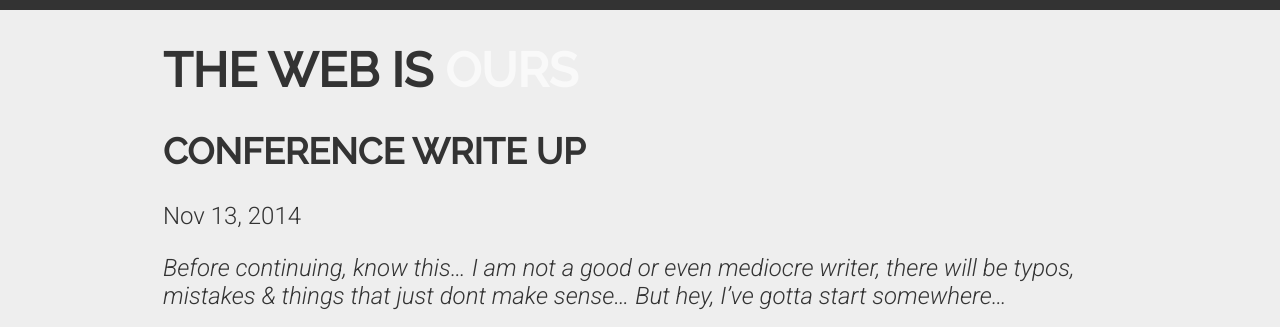
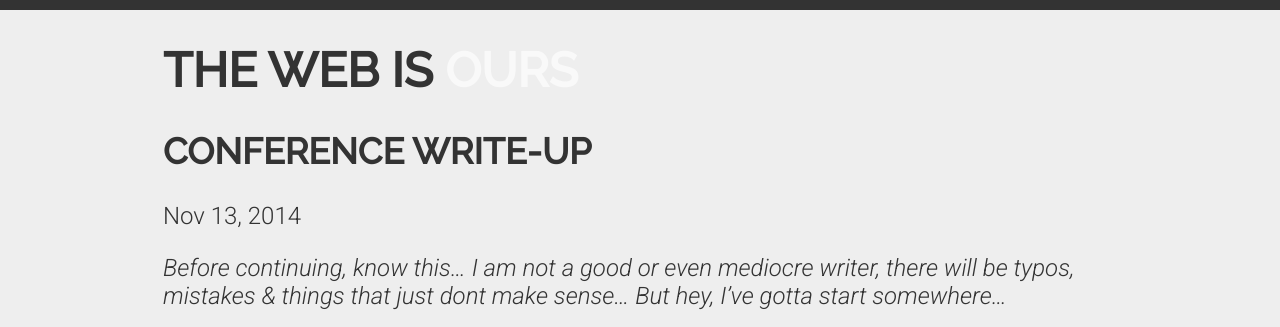
Before and after one commit to nickphillipps/nickphillipps.github.io, a Jekyll site: the page built from _posts/2014-11-13-the-web-is.md, in a window 1280 px wide and 900 px high. Shown: the top 327 px of the window. Built offline with Jekyll 4.4.1, drawn with Linux system fonts in a browser that asks for light colours; nearby versions of some CDN libraries; Markdown is read by kramdown in place of the engine named in the settings.

```diff
--- a/_posts/2014-11-13-the-web-is.md
+++ b/_posts/2014-11-13-the-web-is.md
@@ -1,7 +1,7 @@
 ---
 layout: post
 title:  "The Web Is"
-subheading: "Conference write up"
+subheading: "Conference write-up"
 date:   2014-11-13 18:30:00
 categories: conference-notes
 ---
```
